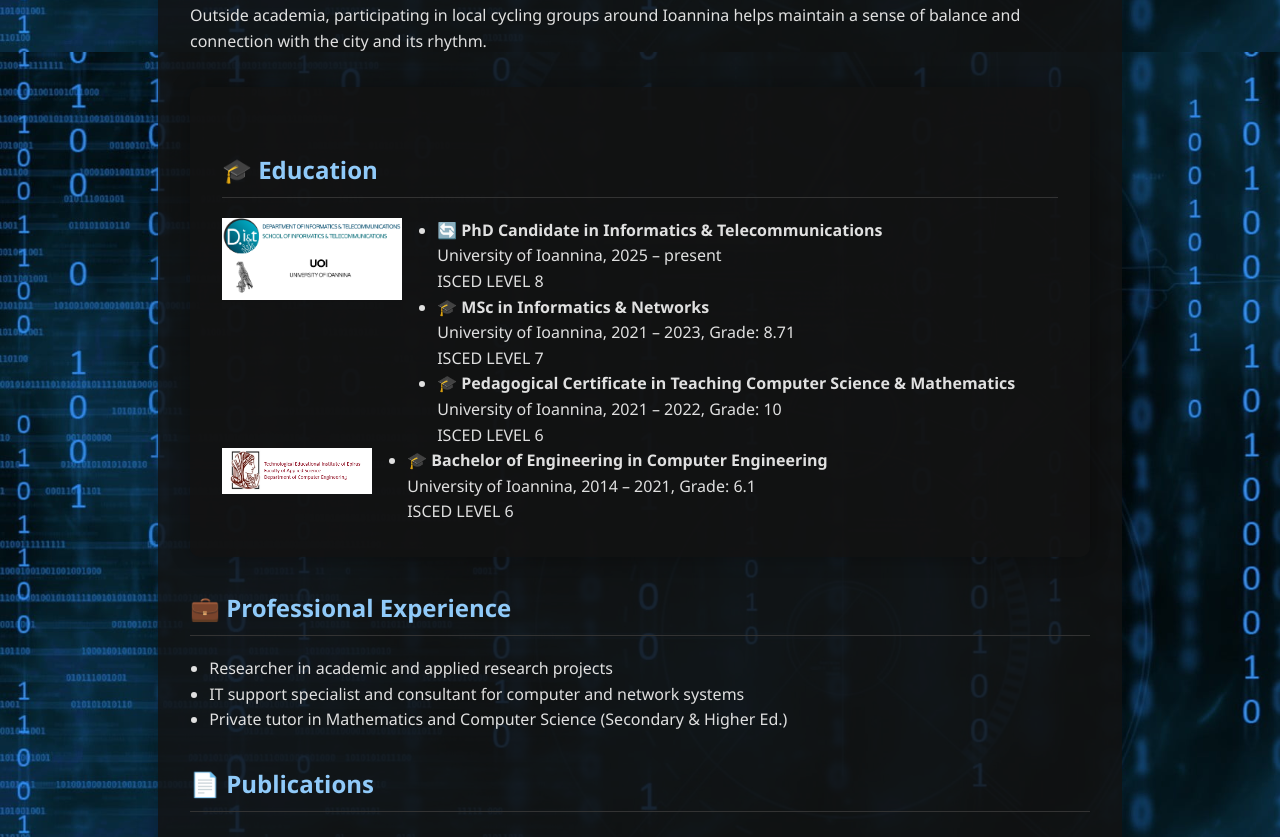
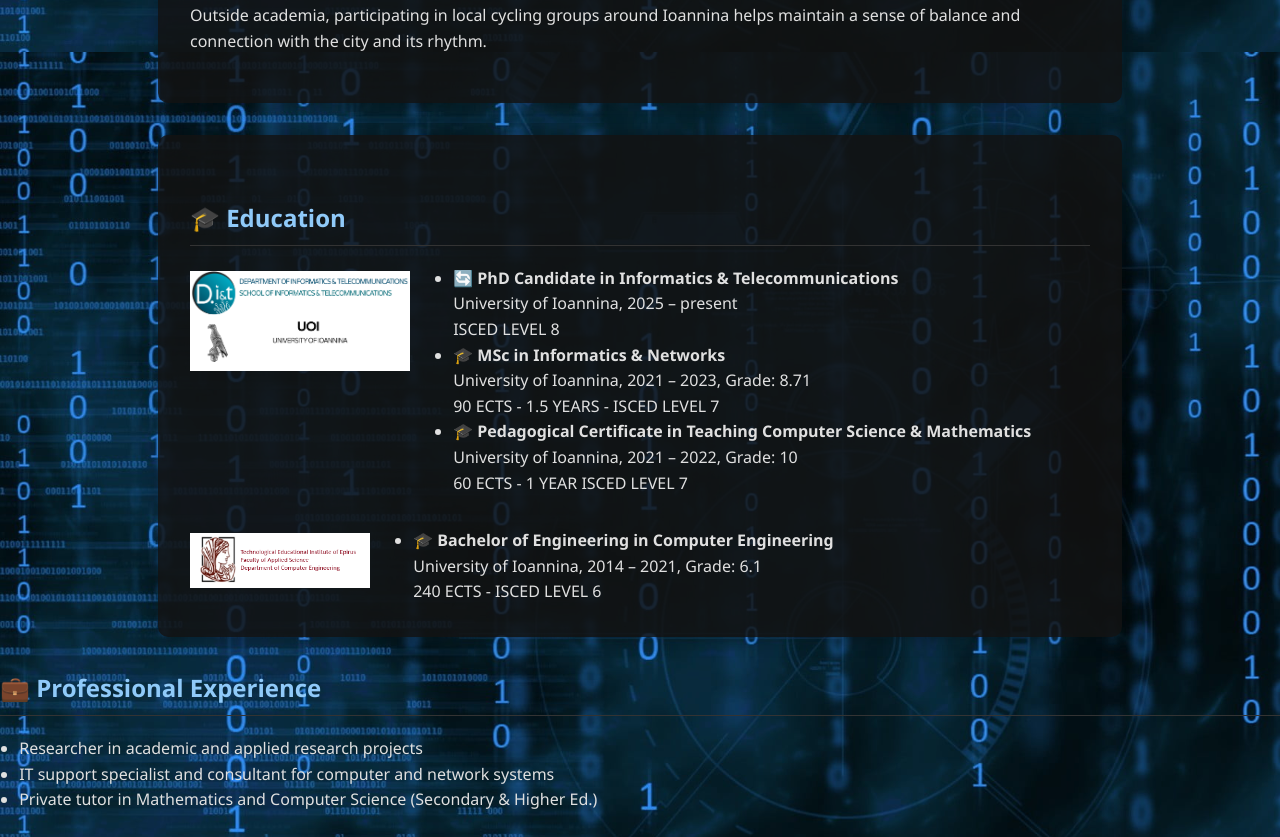
Before and after one commit to Haikoss/haikoss.github.io, a plain HTML site: page index.html in a window 1280 px wide. Shown: the part 748-1585 px from the top of the page. Drawn offline with Linux system fonts and the light colour scheme.

Commit message:
Update index.html

```diff
--- a/index.html
+++ b/index.html
@@ -102,34 +102,39 @@
     <p>
      Outside academia, participating in local cycling groups around Ioannina helps maintain a sense of balance and connection with the city and its rhythm.
     </p>
+  </section>
 
 <section>
   <h2>🎓 Education</h2>
 
   <!-- Τμήμα UOI με uoi-logo.png -->
-  <div class="edu-block" style="display: flex; flex-wrap: wrap; gap: 1rem; align-items: flex-start;">
-    <img src="uoi-logo.png" alt="Department of Informatics UOI" style="max-width: 180px; height: auto;">
-    <ul style="margin: 0; flex: 1;">
+  <div class="edu-block" style="display: flex; align-items: flex-start; gap: 1.5rem; margin-bottom: 2rem;">
+    <img src="uoi-logo.png" alt="Department of Informatics UOI" style="width: 220px; height: auto; margin-top: 0.3rem;">
+    <div style="flex: 1;">
+      <ul style="margin: 0; padding-left: 1.2rem;">
         <li><strong>🔄 PhD Candidate in Informatics & Telecommunications</strong><br>
           University of Ioannina, 2025 – present<br>
           ISCED LEVEL 8</li>
         <li><strong>🎓 MSc in Informatics & Networks</strong><br>
           University of Ioannina, 2021 – 2023, Grade: 8.71<br>
-        ISCED LEVEL 7</li>
+          90 ECTS - 1.5 YEARS - ISCED LEVEL 7</li>
         <li><strong>🎓 Pedagogical Certificate in Teaching Computer Science & Mathematics</strong><br>
           University of Ioannina, 2021 – 2022, Grade: 10<br>
-        ISCED LEVEL 6</li>
+          60 ECTS - 1 YEAR ISCED LEVEL 7</li>
       </ul>
+    </div>
   </div>
 
   <!-- Bachelor TEI με tei-logo.png -->
-  <div class="edu-block" style="display: flex; flex-wrap: wrap; gap: 1rem; align-items: flex-start;">
-    <img src="tei-logo.png" alt="TEI of Epirus Logo" style="max-width: 150px; height: auto;">
-    <ul style="margin: 0; flex: 1;">
+  <div class="edu-block" style="display: flex; align-items: flex-start; gap: 1.5rem;">
+    <img src="tei-logo.png" alt="TEI of Epirus Logo" style="width: 180px; height: auto; margin-top: 0.3rem;">
+    <div style="flex: 1;">
+      <ul style="margin: 0; padding-left: 1.2rem;">
         <li><strong>🎓 Bachelor of Engineering in Computer Engineering</strong><br>
           University of Ioannina, 2014 – 2021, Grade: 6.1<br>
-        ISCED LEVEL 6</li>
+         240 ECTS - ISCED LEVEL 6</li>
       </ul>
+    </div>
   </div>
 </section>
 
```
Lines whose indentation alone changed are shown as unchanged.
